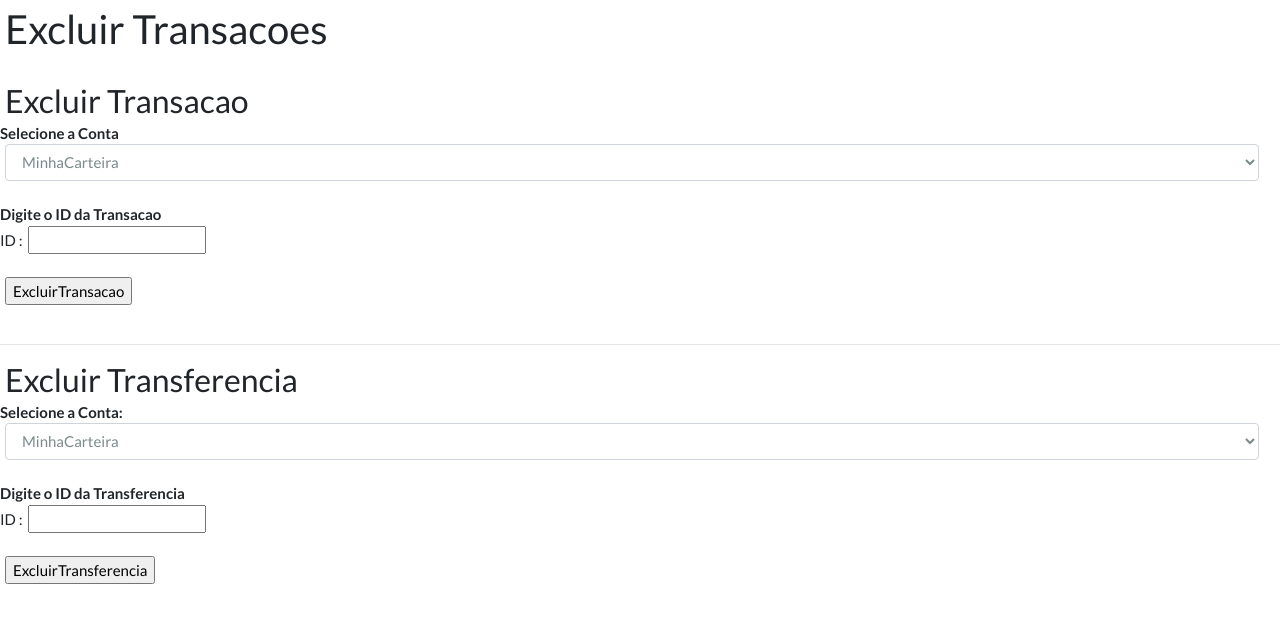
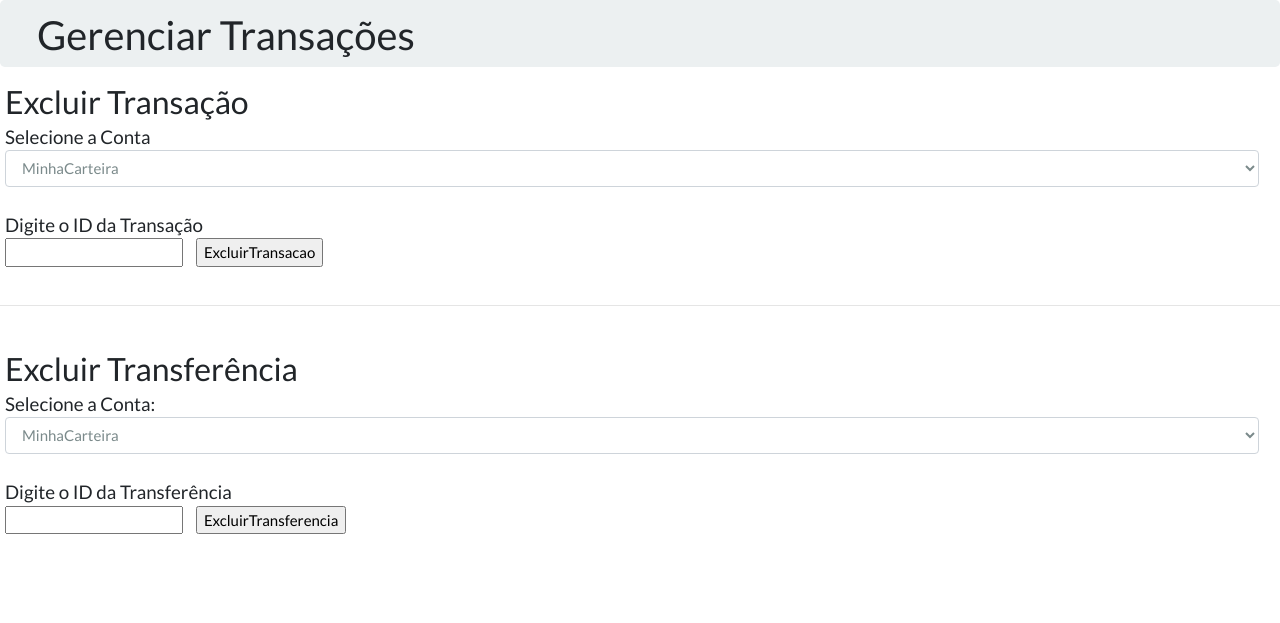
Before and after one commit to rafatieppo/lucycashflow, a Flask app: page /gerenciartransac in a window 1280 px wide. Shown: the part 71-694 px from the top of the page. Run offline with Flask 2, Linux system fonts and the light colour scheme; data comes from the database, SQL or seed files in the repository; some libraries are stand-ins or nearby versions.

Commit message:
update style

```diff
--- a/templates/gerenciartransac.html
+++ b/templates/gerenciartransac.html
@@ -8,15 +8,13 @@
 {% extends "base.html" %}
 {% block sub_content %}
 
-<div class="page-header">
-  <h2>Excluir Transacoes</h2>
+<div class="jumbotron">
+  <h2>Gerenciar Transações</h2>
 </div>
-<br>
 
 <form id="package_form" action="" method="POST">
-  <h3>Excluir Transacao</h3>
-
-  <b>Selecione a Conta</b>
+  <h3>Excluir Transação</h3>
+  <h5>Selecione a Conta</h5>
   <select class="form-control" name="conta">
     {% for row in contas %}
     <option value="{{ row[0] }}"{% if row[0] == state_categ.choice_categ %} selected{% endif %}>{{ row[1] }}</option>
@@ -24,16 +22,17 @@
   </select>
   <br>
 
-  <b>Digite o ID da Transacao</b> <br>
-  ID :<input type="text" name="idd"> <br><br>
+  <h5>Digite o ID da Transação</h5>
+  </h5> <input type="text" name="idd">
   <input type ="submit" name="action" value="ExcluirTransacao">
   <br>
   <br>
   <hr>
+  <br>
 
-  <h3>Excluir Transferencia</h3>
+  <h3>Excluir Transferência</h3>
 
-  <b>Selecione a Conta:</b>
+  <h5>Selecione a Conta:</h5>
   <select class="form-control" name="contat">
     {% for row in contas %}
     <option value="{{ row[0] }}"{% if row[0] == state_categ.choice_categ %} selected{% endif %}>{{ row[1] }}</option>
@@ -41,13 +40,10 @@
   </select>
   <br>
 
-  <b>Digite o ID da Transferencia</b> <br>
-  ID :<input type="text" name="iddt"> <br><br>
+  <h5>Digite o ID da Transferência</h5>
+  <input type="text" name="iddt">
   <input type ="submit" name="action" value="ExcluirTransferencia">
   <br>
-  <br>
-
-
 
 </form>
 
```
